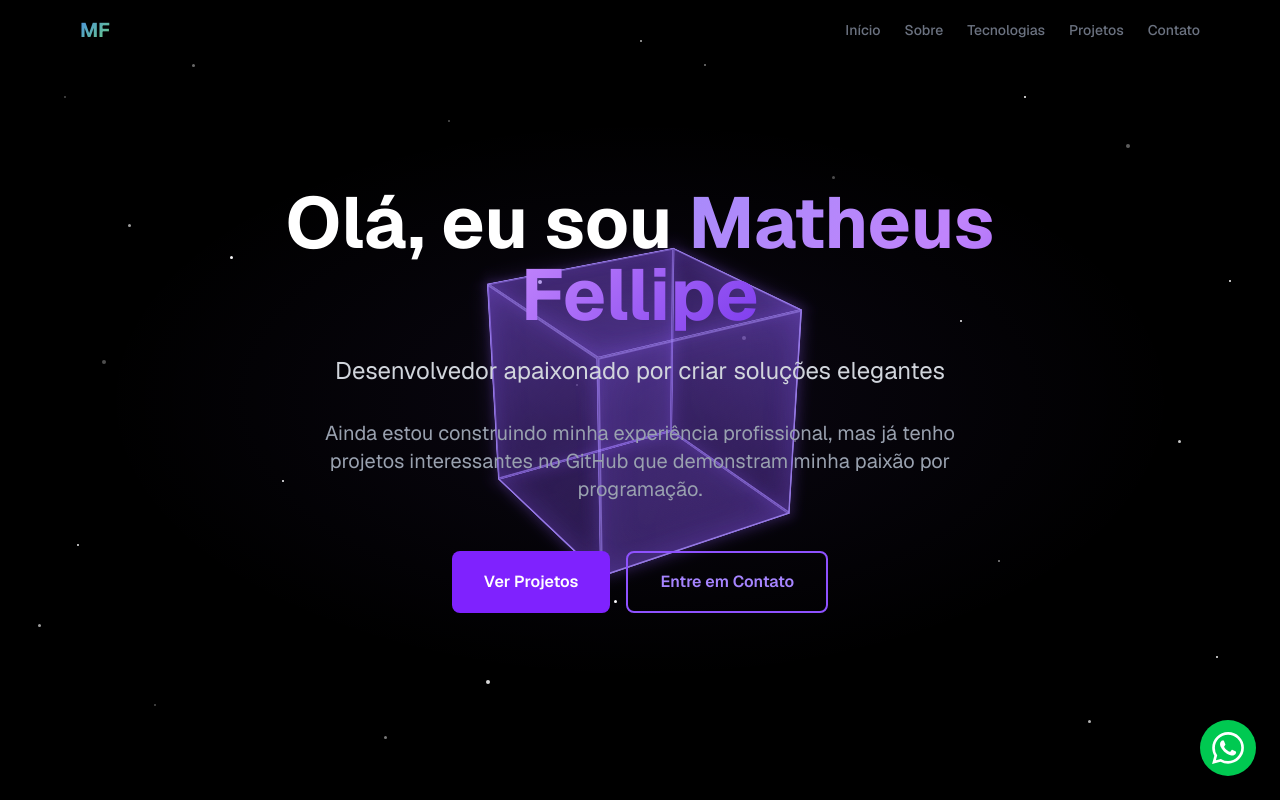
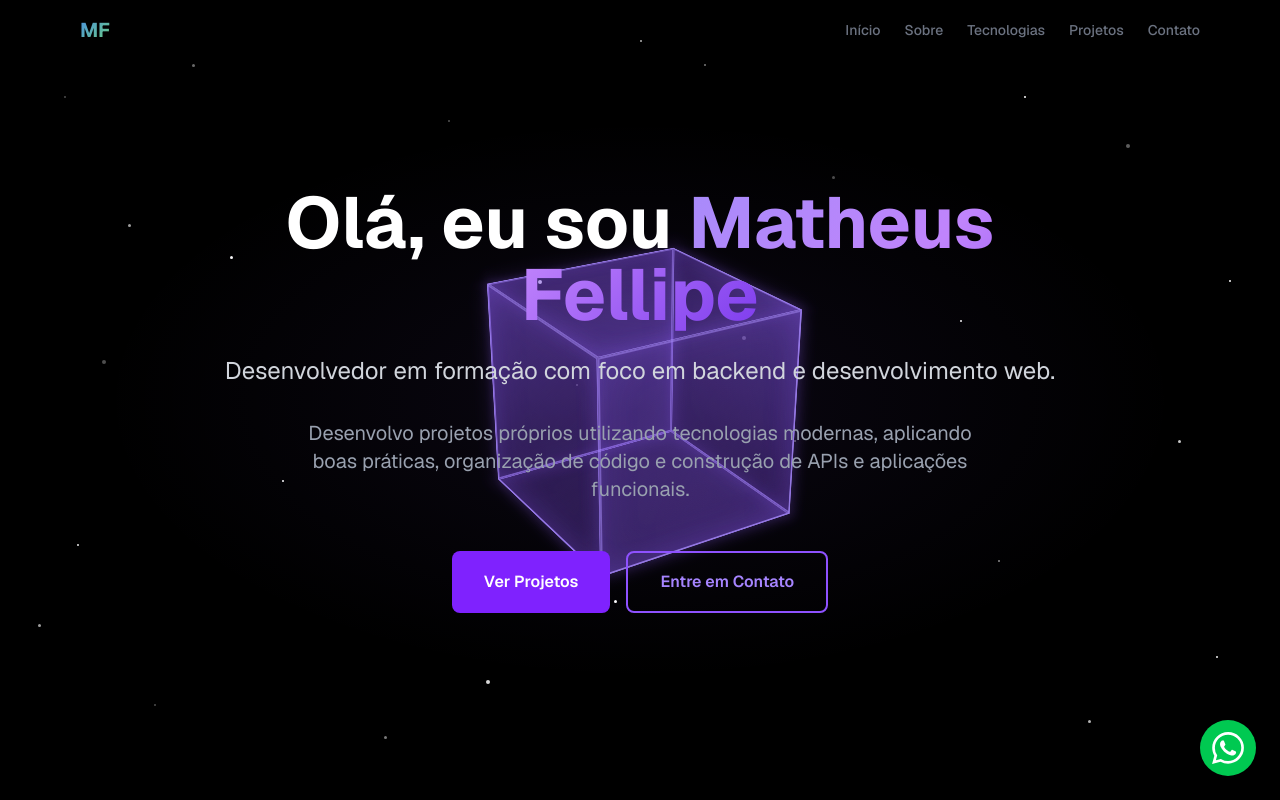
Before and after one commit to mthlima13/portfolio-curricular, a Next.js app: page / in a window 1280 px wide. Shown: the top 800 px of the page. Built offline with nearby package versions, Linux system fonts and the light colour scheme.

Commit message:
Modificando e corrigindo problemas no CSS

```diff
--- a/app/components/Hero.tsx
+++ b/app/components/Hero.tsx
@@ -98,10 +98,10 @@ export default function Hero() {
             <span className="gradient-text-hero">Matheus Fellipe</span>
           </h1>
           <p className="text-xl md:text-2xl text-gray-300 mb-8 animate-fade-in-up" style={{ animationDelay: "0.2s" }}>
-            Desenvolvedor apaixonado por criar soluções elegantes
+          Desenvolvedor em formação com foco em backend e desenvolvimento web.
           </p>
           <p className="text-lg md:text-xl text-gray-400 mb-12 max-w-2xl mx-auto animate-fade-in-up" style={{ animationDelay: "0.4s" }}>
-            Ainda estou construindo minha experiência profissional, mas já tenho projetos interessantes no GitHub que demonstram minha paixão por programação.
+          Desenvolvo projetos próprios utilizando tecnologias modernas, aplicando boas práticas, organização de código e construção de APIs e aplicações funcionais.
           </p>
           <div className="flex flex-col sm:flex-row gap-4 justify-center animate-fade-in-up" style={{ animationDelay: "0.6s" }}>
             <button
```
